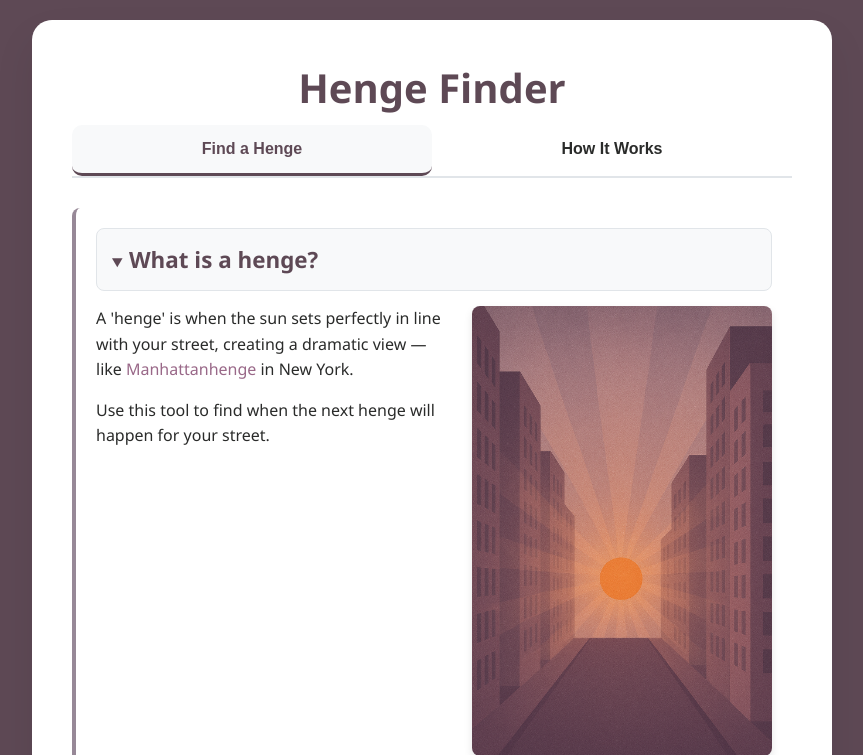
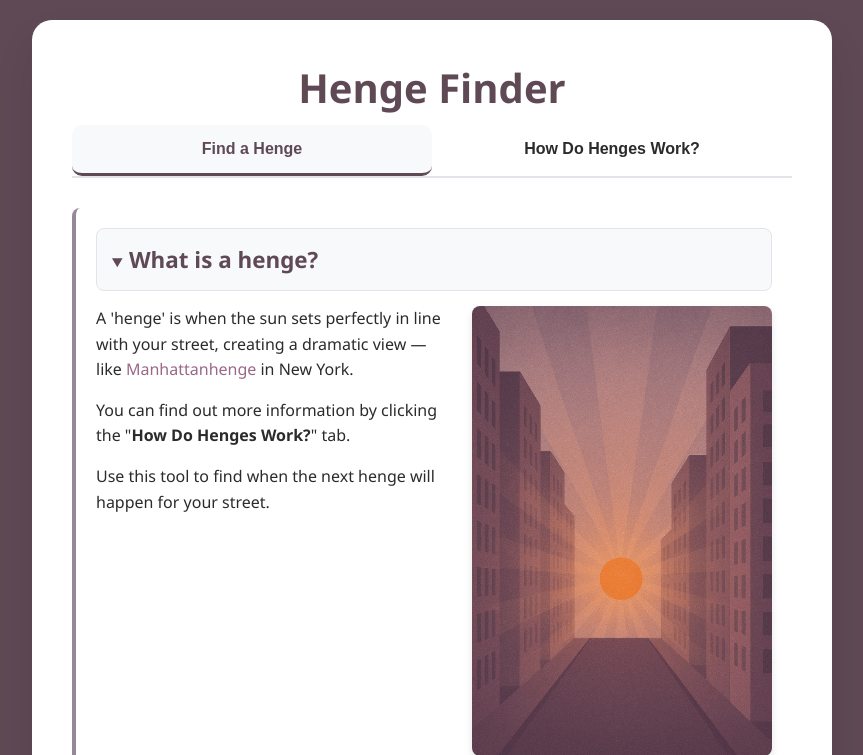
Before and after one commit to vritvo/henge_finder, a Flask app: page / in a window 1280 px wide, after a click on "What is a henge?". Shown: the top 755 px of the page, without its empty margins (208-1071 px from the left). Run offline with Flask 3, Linux system fonts and the light colour scheme; some libraries are stand-ins or nearby versions.

Commit message:
adding explanatory text

```diff
--- a/static/css/styles.css
+++ b/static/css/styles.css
@@ -667,7 +667,7 @@ summary:hover {
 }
 
 .henge-indicator {
-    color: #ffd700;
+    color: #FFB347;
     font-weight: bold;
     margin-top: 10px;
     opacity: 0;
--- a/templates/index.html
+++ b/templates/index.html
@@ -23,7 +23,7 @@
         <!-- Tab Navigation -->
         <div class="tab-navigation">
             <button class="tab-button active" onclick="showTab('finder')">Find a Henge</button>
-            <button class="tab-button" onclick="showTab('learn')">How It Works</button>
+            <button class="tab-button" onclick="showTab('learn')">How Do Henges Work?</button>
         </div>
 
         <!-- Finder Tab Content -->
@@ -36,6 +36,7 @@
                     <div style="display: flex; align-items: flex-start; gap: 20px; margin-top: 15px;">
                         <div style="flex: 1;">
                             <p style="color: #2A2B2A; line-height: 1.6; margin-bottom: 15px;">A 'henge' is when the sun sets perfectly in line with your street, creating a dramatic view — like <a href="https://en.wikipedia.org/wiki/Manhattanhenge" target="_blank" style="color: #996888; text-decoration: none;">Manhattanhenge</a> in New York.</p>
+                            <p style="color: #2A2B2A; line-height: 1.6; margin-bottom: 15px;">You can find out more information by clicking the "<b>How Do Henges Work?</b>" tab.</p>
                             <p style="color: #2A2B2A; line-height: 1.6; margin-bottom: 0;">Use this tool to find when the next henge will happen for your street.</p>
                         </div>
                         <div style="flex-shrink: 0; max-width: 300px;">
@@ -121,9 +122,10 @@
         <div class="tab-content" id="learn-tab">
             <!-- Street Henge Visualization -->
             <div class="education-section">
-                <h2>🏙️ See How the Sun Moves Down Your Street</h2>
-                <p>Compare two different dates to see why henges only happen at specific times of year:</p>
-
+                <h2>See How the Sun Moves Down The Street</h2>
+                <p>The Sun doesn’t set in the same place every day. Its position along the horizon shifts as the seasons change.</p>
+                <p>Most evenings, that angle doesn’t match the direction of a street. But on just a few days each year (if the street is angled correctly), the Sun’s path lines up perfectly—creating a “henge.”</p>
+                <p><b>Compare below to see the sun's path on a henge and non-henge date:</b></p>
                 <div style="display: flex; gap: 20px; margin: 30px 0;">
                     <!-- Non-Henge Date View (Left) -->
                     <div style="flex: 1;">
@@ -163,16 +165,16 @@
                         </div>
                     </div>
                 </div>
-
-                <p style="margin-top: 20px;"><em>Both views show a typical Manhattan street (299° bearing). The left view shows a non-henge date where the sun sets at the wrong angle, while the right view shows a henge date where the sun aligns perfectly with the street!</em></p>
             </div>
 
             <!-- Orbital Mechanics Visualization -->
             <div class="education-section">
-                <h2>🌍 Earth's Orbital Motion and Axial Tilt</h2>
-                <p>Understanding why henges happen requires looking at Earth's motion around the Sun. These visualizations show how Earth's tilt and orbital position change throughout the year:</p>
+                <h2>Earth's Orbital Motion and Axial Tilt</h2>
+                <p>Earth doesn’t spin upright. It’s tilted on an axis of ~23.5˚. That tilt is what makes the seasons, and it’s also what makes henges possible.</p>
+                <p>As the tilted Earth circles the Sun, the angle of the sunset shifts across the horizon. A street keeps the same direction year-round, but the Sun only lines up on specific dates. Here, a road running along the equator lines up with the Sun at the equinox.</p>
+                <p><b>Move the slider to see how the Earth's tilt changes relative to the Sun throughout the year:</b></p>
 
-               <div style="display: flex; gap: 20px; margin: 30px 0;">
+                <div style="display: flex; gap: 20px; margin: 30px 0;">
                     <!-- Orbital View Canvas -->
                     <div style="flex: 1;">
                         <h3 style="text-align: center; color: #5E4955; margin-bottom: 15px;">Earth's Orbit (Top View)</h3>
@@ -189,8 +191,8 @@
                         </div>
                         <!-- Henge Message Display -->
                         <div id="hengeMessage" style="margin-top: 15px; padding: 10px; background: rgba(255, 179, 71, 0.1); border-radius: 8px; border-left: 4px solid #FFB347; opacity: 0; transition: opacity 0.3s; text-align: center;">
-                            <div style="color: #FFB347; font-weight: bold; font-size: 14px;">🌅 Sun azimuth at sunset matches road running down equator!</div>
-                            <div style="color: #FFB347; font-weight: bold; font-size: 16px; margin-top: 5px;">Henge date!</div>
+                            <div style="color: #FFB347; font-weight: bold; font-size: 14px;">Sun azimuth at sunset matches road running down equator</div>
+                            <div style="color: #FFB347; font-weight: bold; font-size: 16px; margin-top: 5px;">🌅 Perfect Henge Alignment!</div>
                         </div>
                     </div>
                </div>
@@ -208,8 +210,6 @@
                     </div>
                     <div style="color: #ffd700; font-weight: bold; margin-top: 10px; opacity: 0; transition: opacity 0.3s; text-align: center;" id="orbitalEquinoxIndicator">🌅 Equinox - Sun sets due west!</div>
                 </div>
-
-                <p style="margin-top: 20px;"><em>The orbital view shows Earth's position around the Sun throughout the year. The tilt view shows how the North Pole's orientation relative to the Sun changes, affecting where the Sun appears to set.</em></p>
             </div>
         </div>
     </div>
```
